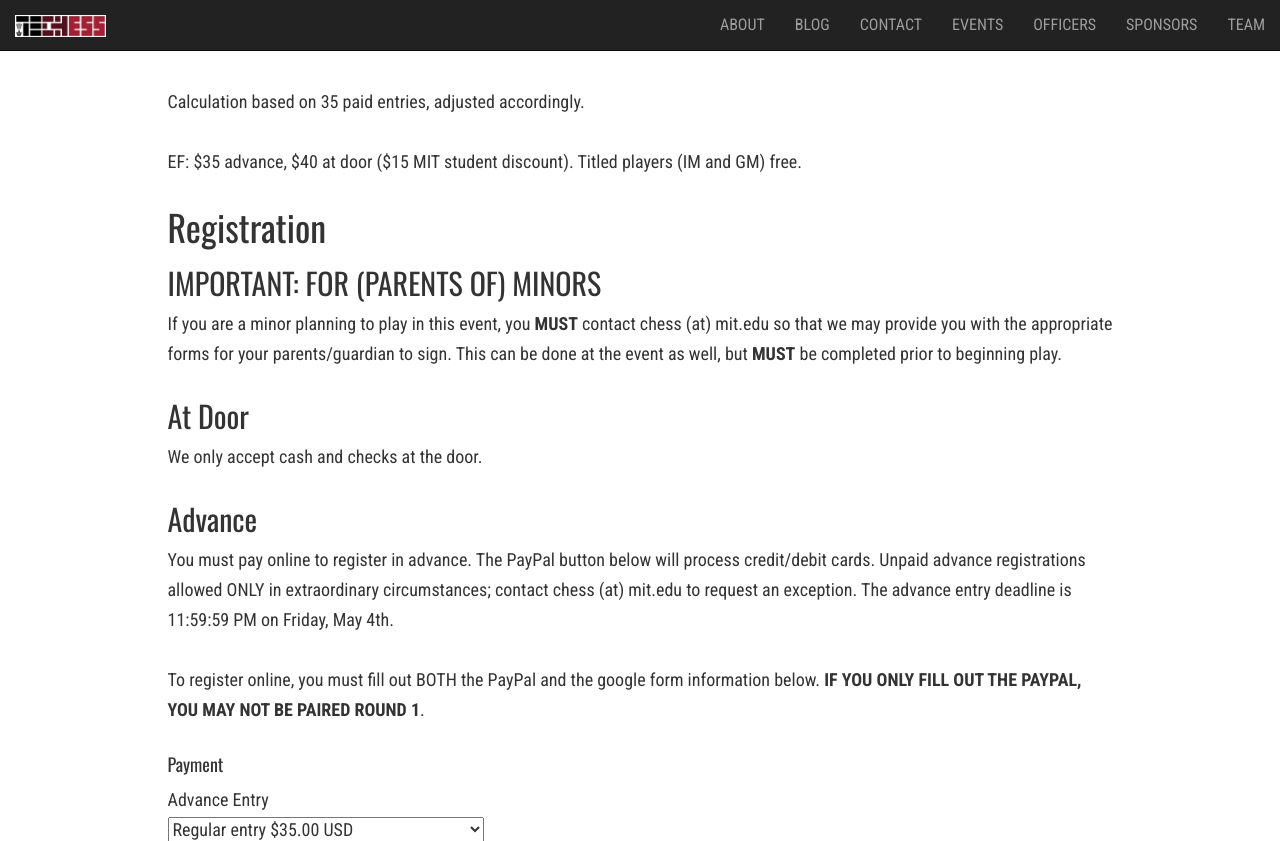
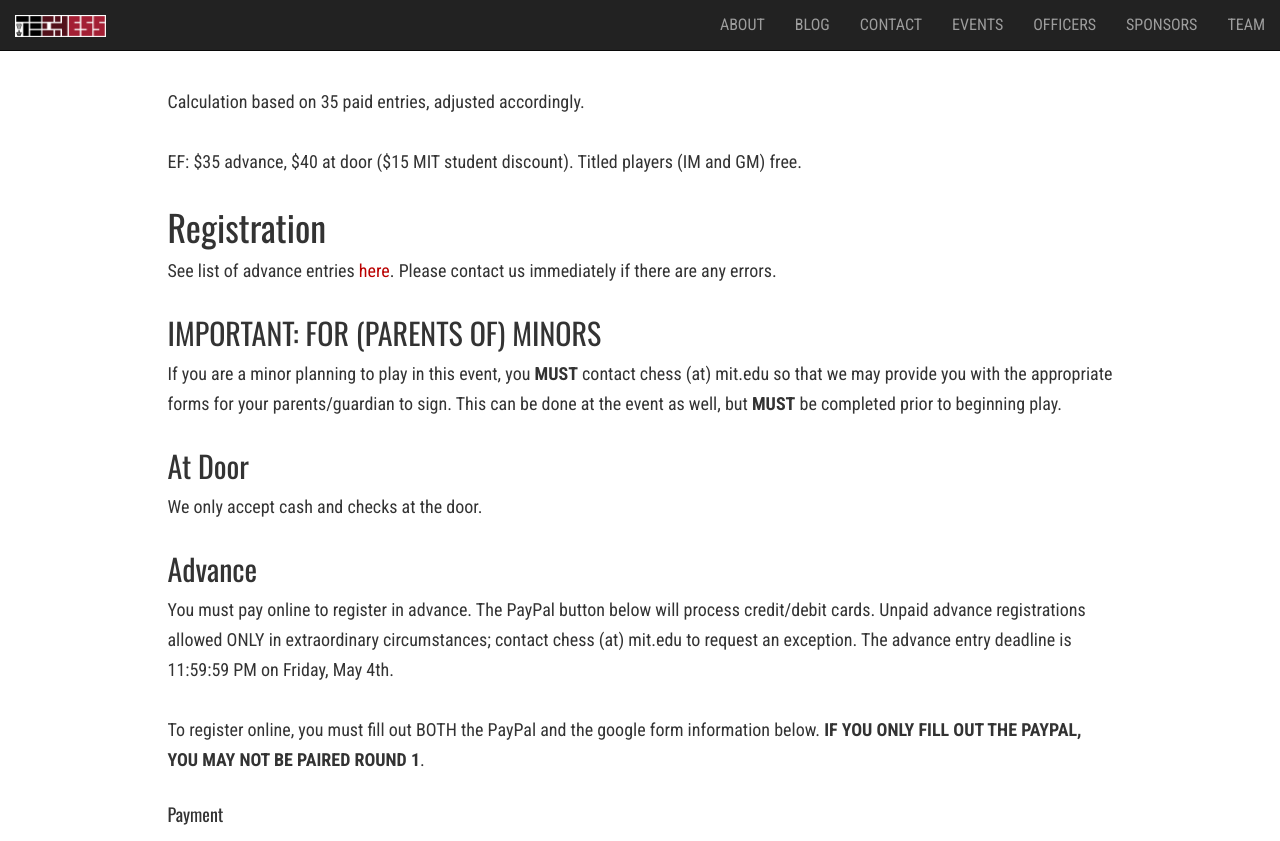
Before and after one commit to Tech-Chess/tech-chess.github.io, a Jekyll site: the page built from _posts/2018-5-6-SpringTournament.md, in a window 1280 px wide and 900 px high, scrolled down 2208 px, cut to the strip 0-841 px from the top of the window. Built offline with Jekyll 4.4.1, drawn with Linux system fonts in a browser that asks for light colours; nearby versions of some CDN libraries.

Commit message:
Update 2018-5-6-SpringTournament.md

```diff
--- a/_posts/2018-5-6-SpringTournament.md
+++ b/_posts/2018-5-6-SpringTournament.md
@@ -52,6 +52,8 @@ EF: $35 advance, $40 at door ($15 MIT student discount). Titled players (IM and
 
 # Registration
 
+See list of advance entries [here](chess.mit.edu/advanceentries). Please contact us immediately if there are any errors.
+
 ## IMPORTANT: FOR (PARENTS OF) MINORS
 
 If you are a minor planning to play in this event, you **MUST** contact chess (at) mit.edu so that we may provide you with the appropriate forms for your parents/guardian to sign. This can be done at the event as well, but **MUST** be completed prior to beginning play.
```
